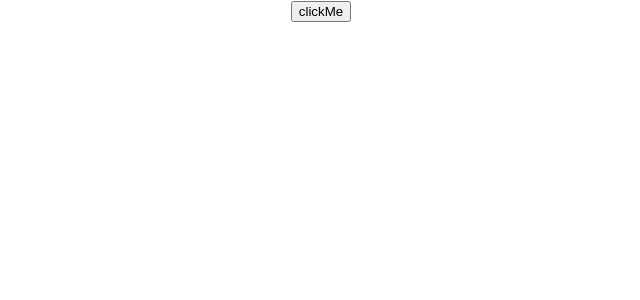
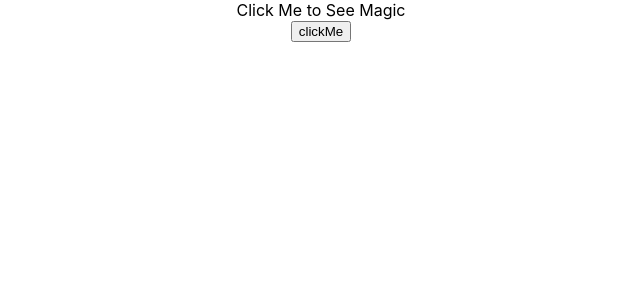
Before and after one commit to sekhar18virat/reactLearning, a React (Create React App) app: page / in a window 1280 px wide. Shown: the top 300 px of the page, without its empty margins (319-959 px from the left). Built offline with nearby package versions, Linux system fonts and the light colour scheme.

Commit message:
Added code for the event handling using constructor level event binding and method level event bindig

```diff
--- a/src/App.js
+++ b/src/App.js
@@ -5,11 +5,14 @@ import Welcome from './components/welcome';
 import Message from './components/message';
 import Counter from './components/Counter';
 import FunctionEventHandling from './components/FunctionEventHandling';
+import EventBinding from './components/EventBinding';
 function App() {
   return (
     <div className="App">
       {/* <Counter /> */}
-      <FunctionEventHandling />
+      {/* <FunctionEventHandling /> */}
+      <EventBinding />
+
       {/* <Message /> */}
       {/* <Greet name = "sekhar" value = "sekhar"/>
       <Greet name = "react" value = "react"/>
--- /dev/null
+++ b/src/components/EventBinding.js
@@ -0,0 +1,32 @@
+import React, { Component } from 'react'
+
+ class EventBinding extends Component {
+    constructor(props) {
+      super(props)
+
+      this.state = {
+         message : "Click Me to See Magic"
+      }
+      this.contentChanging = this.contentChanging.bind(this);
+    }
+
+    contentChanging(){
+        console.log(this)
+        this.setState({
+            message : "Boom Magic Happened"
+        })
+    }
+
+  render() {
+    return (
+      <div>
+        <div>{this.state.message}</div>
+        {/* <button onClick={this.contentChanging.bind(this)}> clickMe</button>
+         */}
+         <button onClick={ this.contentChanging}>clickMe</button>
+      </div>
+    )
+  }
+}
+
+export default EventBinding
```
